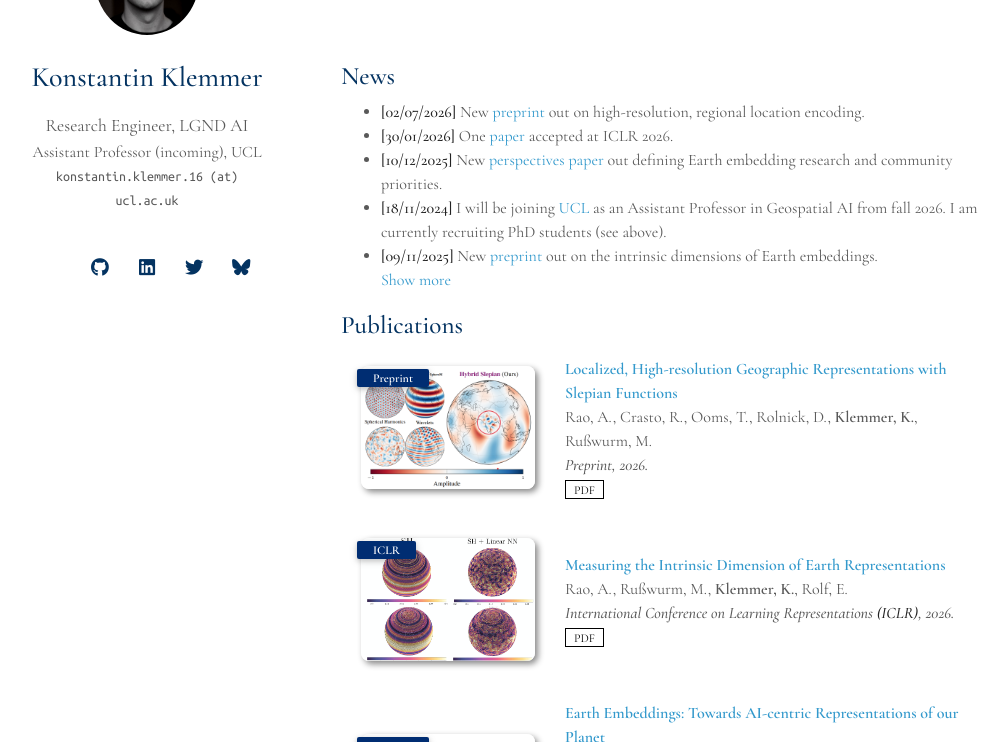
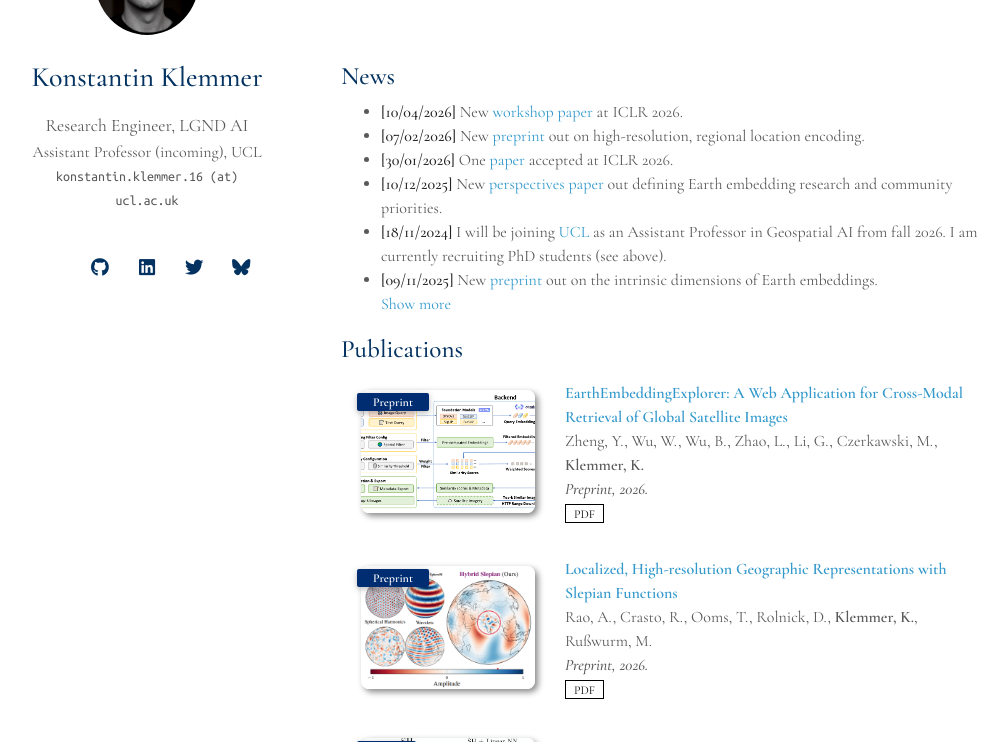
Before and after one commit to konstantinklemmer/konstantinklemmer.github.io, a Jekyll site: the page built from index.md, in a window 1280 px wide and 900 px high, scrolled down 530 px, cut to the strip 158-900 px from the top of the window. Shown: the whole strip, without its empty margins (129-1137 px from the left). Built offline with Jekyll 4.4.1, drawn with Linux system fonts in a browser that asks for light colours; a style sheet for code colours, icons or effects is not loaded; our own code applies the rules of GitHub Pages for plain Markdown files.

Commit message:
Update publications

```diff
--- a/_data/publications.yml
+++ b/_data/publications.yml
@@ -1,4 +1,12 @@
 main:
+
+  - title: "EarthEmbeddingExplorer: A Web Application for Cross-Modal Retrieval of Global Satellite Images"
+    authors: Zheng, Y., Wu, W., Wu, B., Zhao, L., Li, G., Czerkawski, M., <b>Klemmer, K.</b>
+    conference_short: Preprint
+    conference: Preprint, 2026.
+    pdf: https://arxiv.org/abs/2603.29441
+    #bibtex: TODO
+    image: ./assets/img/pub/arxiv26b.png
 
   - title: "Localized, High-resolution Geographic Representations with Slepian Functions"
     authors: Rao, A., Crasto, R., Ooms, T., Rolnick, D., <b>Klemmer, K.</b>, Rußwurm, M.
--- a/_includes/news.md
+++ b/_includes/news.md
@@ -3,7 +3,8 @@
 <h2 style="margin: 60px 0px 10px;">News</h2>
 
 <ul>
-<li><strong>[02/07/2026]</strong> New <a href="https://arxiv.org/abs/2602.00392">preprint</a> out on high-resolution, regional location encoding.</li>
+<li><strong>[10/04/2026]</strong> New <a href="https://arxiv.org/abs/2603.29441">workshop paper</a> at ICLR 2026.</li>
+<li><strong>[07/02/2026]</strong> New <a href="https://arxiv.org/abs/2602.00392">preprint</a> out on high-resolution, regional location encoding.</li>
 <li><strong>[30/01/2026]</strong> One <a href="https://arxiv.org/abs/2511.02101"> paper</a> accepted at ICLR 2026.</li>
 <li><strong>[10/12/2025]</strong> New <a href="https://eartharxiv.org/repository/view/11083/">perspectives paper</a> out defining Earth embedding research and community priorities.</li>
 <li><strong>[18/11/2024]</strong> I will be joining <a href="https://www.ucl.ac.uk/">UCL</a> as an Assistant Professor in Geospatial AI from fall 2026. I am currently recruiting PhD students (see above).</li>
```
Also changed, not shown: assets/img/pub/arxiv26b.png (added).
